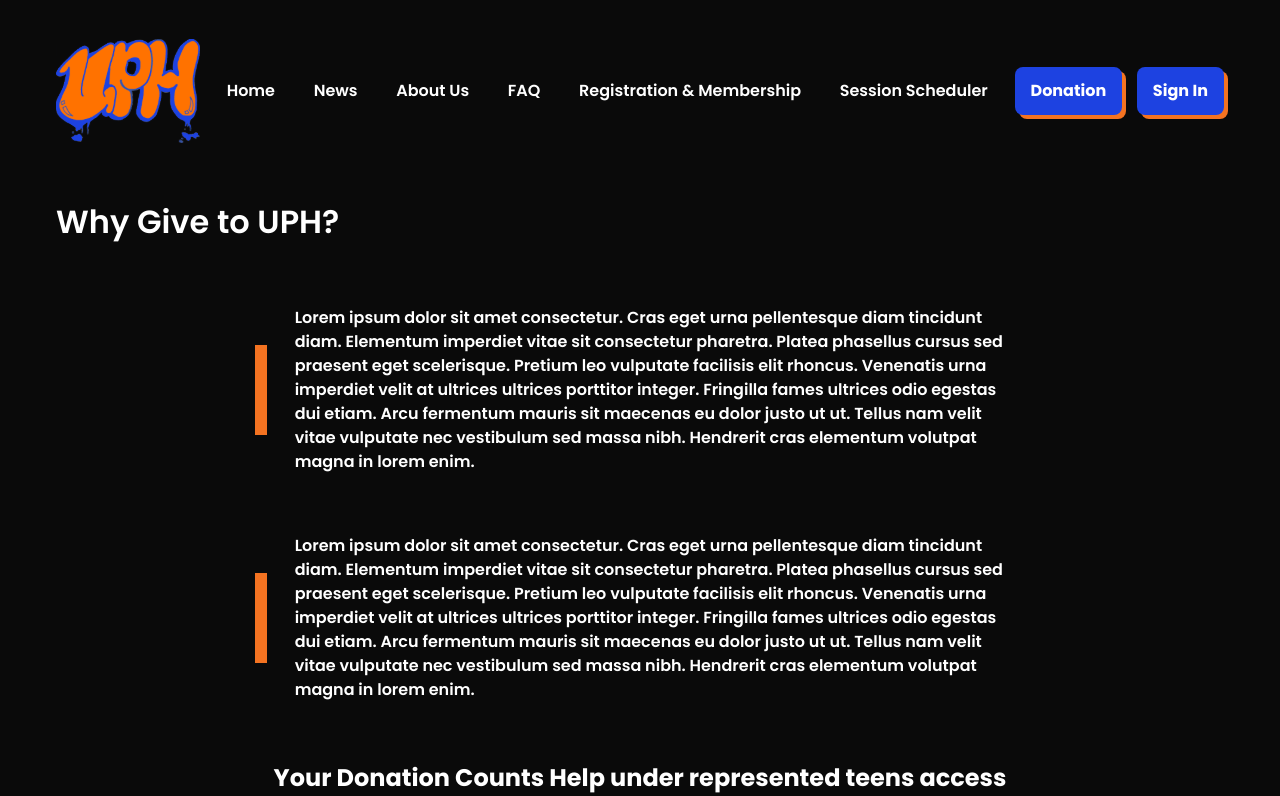
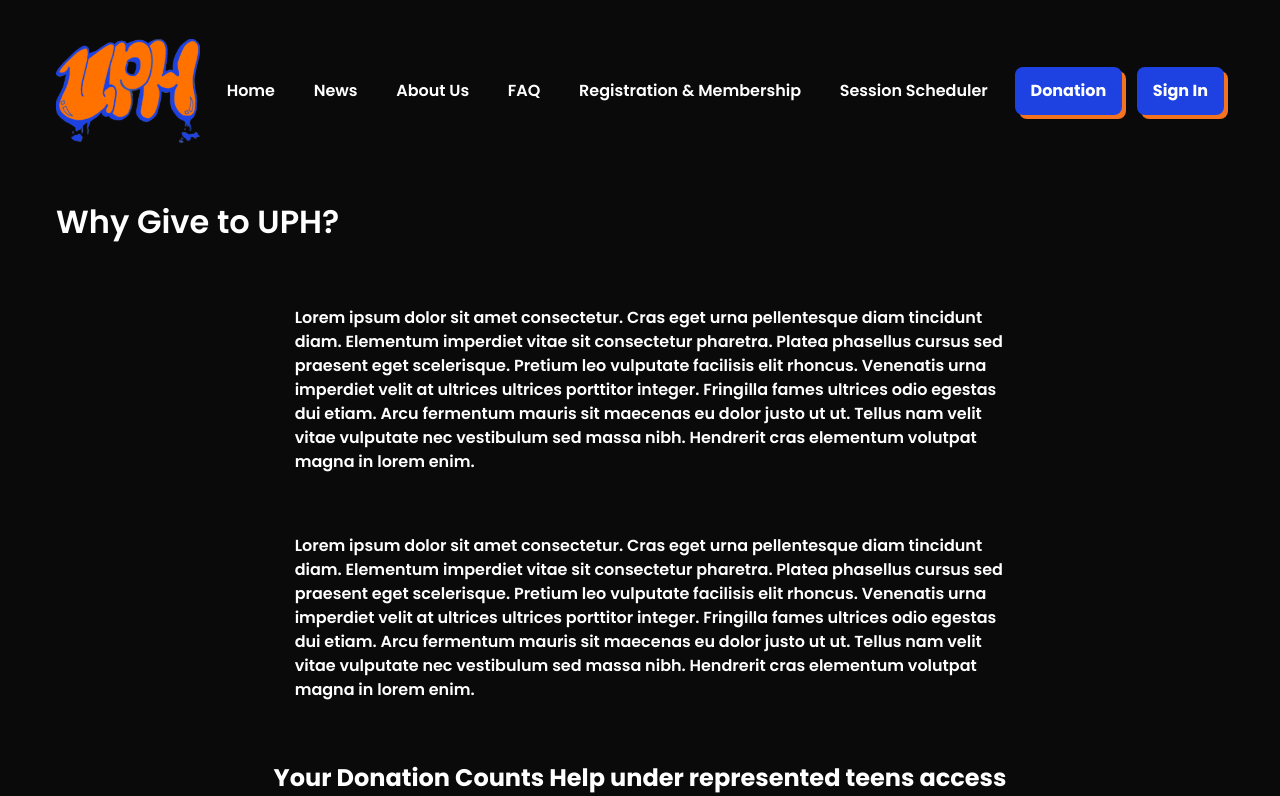
Before and after one commit to Artists-for-Humanity/urban-powerhouse, a Next.js app: page /Donation in a window 1280 px wide. Shown: the top 796 px of the page. Built offline with nearby package versions, Linux system fonts and the light colour scheme.

Commit message:
remove orange bar on donation pargraphs

```diff
--- a/components/Donation/TextBlock.tsx
+++ b/components/Donation/TextBlock.tsx
@@ -14,10 +14,7 @@ const TextBlock: React.FC<TextBlockProps> = ({ text, className = '' }) => {
           text-base font-semibold pl-6 sm:pl-10 relative col-span-full sm:col-start-2 sm:col-span-6 lg:col-start-3 lg:col-span-8
         `}
       >
-        <span
-          className="absolute left-0 top-0 lg:top-1/2 lg:-translate-y-1/2 h-[90px] w-[12px] bg-[var(--urban-orange)]"
-          aria-hidden="true"
-        ></span>
+
         {text}
       </h1>
     </div>
```
